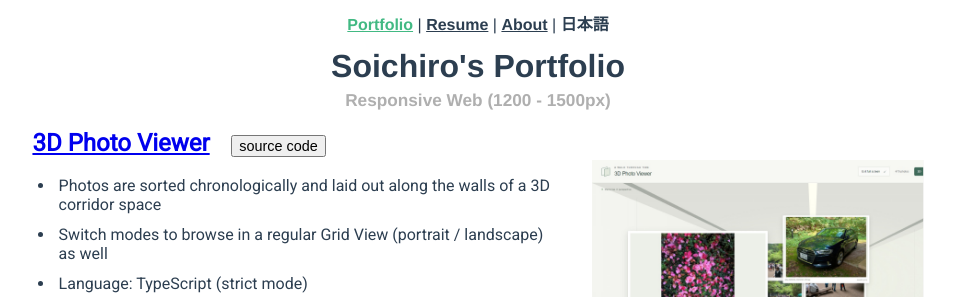
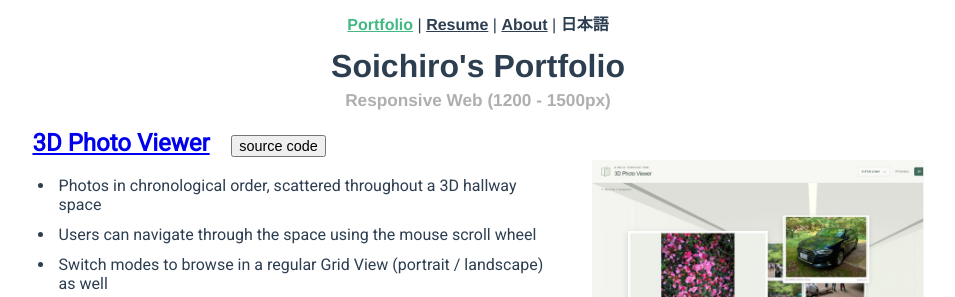
Before and after one commit to SoichiroWada/Portfolio, a Vue app: page / in a window 1280 px wide. Shown: the top 297 px of the page, without its empty margins (162-1117 px from the left). Built offline with nearby package versions, Linux system fonts and the light colour scheme.

Commit message:
fix: update descriptions in Portfolio and Portfoliojp components for clarity and improved user navigation

```diff
--- a/src/components/Portfolio.vue
+++ b/src/components/Portfolio.vue
@@ -38,7 +38,8 @@
 
           <div class="mini">
             <ul class="pftext">
-              <li>Photos are sorted chronologically and laid out along the walls of a 3D corridor space</li>
+              <li>Photos in chronological order, scattered throughout a 3D hallway space</li>
+              <li>Users can navigate through the space using the mouse scroll wheel</li>
               <li>Switch modes to browse in a regular Grid View (portrait / landscape) as well</li>
               <li>Language: TypeScript (strict mode)</li>
               <li>Frontend: Next.js16, React19, CSS 3D Transforms/Perspective</li>
--- a/src/components/Portfoliojp.vue
+++ b/src/components/Portfoliojp.vue
@@ -38,7 +38,8 @@
 
           <div class="mini">
             <ul class="pftextjp">
-              <li>写真画像を時系列でソートして廊下の空間内にばらして設置したイメージ</li>
+              <li>写真画像を時系列でソートして長い廊下の空間内に散乱させて設置</li>
+              <li>マウスのホイールで空間内を移動しながら閲覧するイメージ</li>
               <li>モード切替で、通常のGrid View閲覧（縦横表示）も可能</li>
               <li>言語: TypeScript（strictモード）</li>
               <li>フロントエンド: Next.js16, React19, CSS 3D Transforms/Perspective</li>
```
